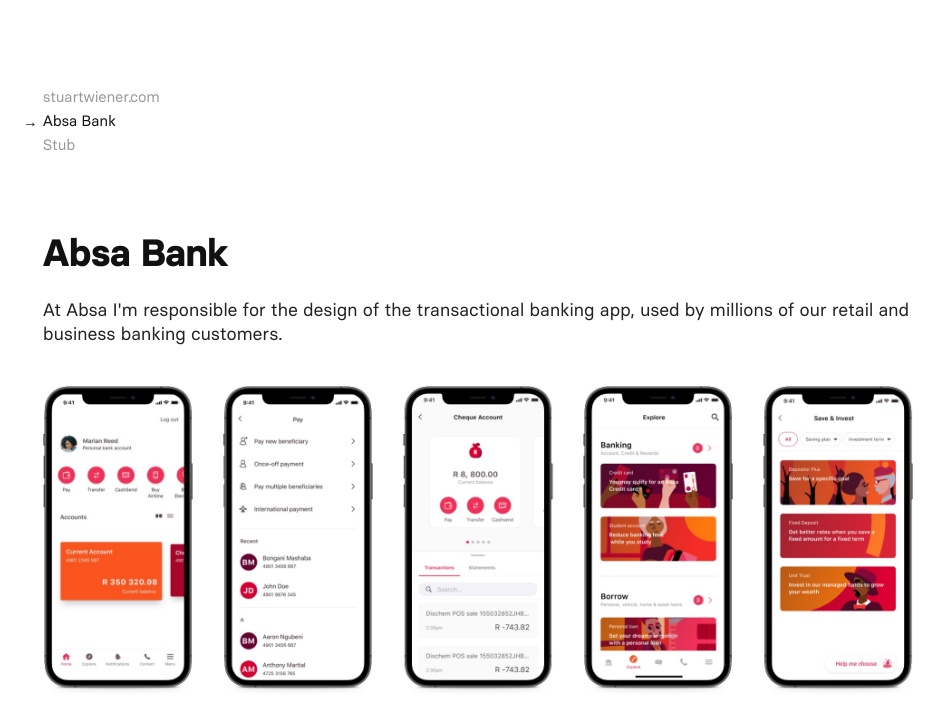
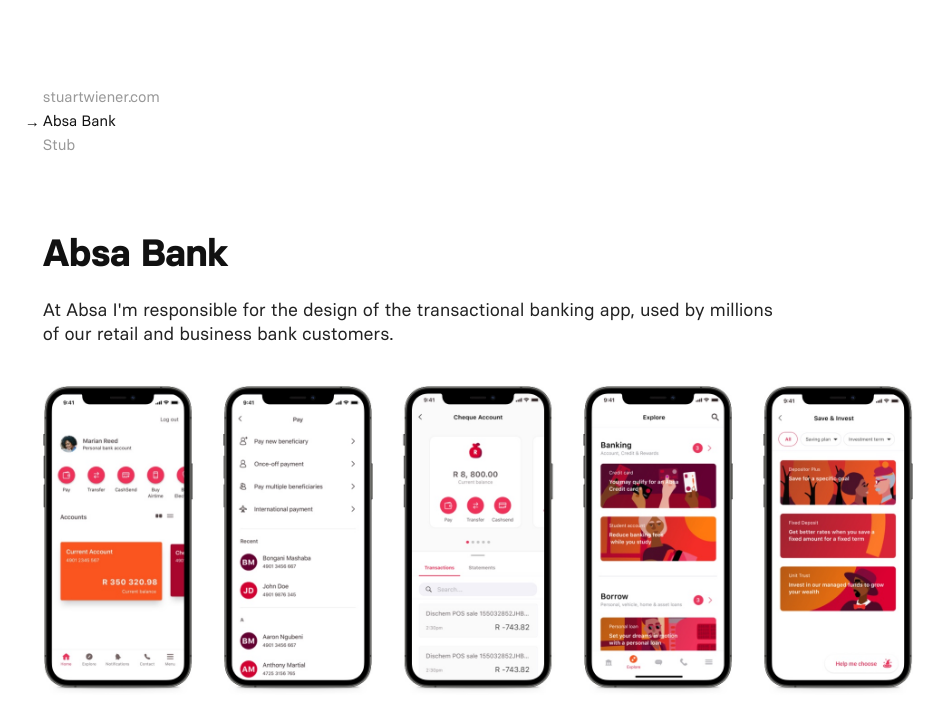
Before and after one commit to stuartwiener/stuartwiener.github.io, a Jekyll site: the page built from absa.html, in a window 1280 px wide. Shown: the top 716 px of the page, without its empty margins (162-1106 px from the left). Built offline with Jekyll 4.4.1, drawn with Linux system fonts in a browser that asks for light colours; grey boxes are pictures that could not be loaded.

Commit message:
added initial content and styles

```diff
--- a/_sass/_layout.scss
+++ b/_sass/_layout.scss
@@ -27,6 +27,32 @@
     margin: 0 auto;
     padding: 5vw 6vw 40px 6vw;
     max-width: 1280px;
+  }
+}
+
+.longform {
+  p, ol, ul {
+    max-width: 740px;
+  }
+  img.narrow {
+    max-width: 740px;
+  }
+  .longform__container {
+    max-width: 740px;
+  }
+}
+
+.video {
+  position: relative;
+  height:0;
+  padding-bottom: 56.3%;
+
+  iframe {
+    position: absolute;
+    top: 0;
+    left: 0;
+    width: 100%;
+    height: 100%;
   }
 }
 
--- a/_sass/_typography.scss
+++ b/_sass/_typography.scss
@@ -90,11 +90,10 @@
     .active::before {
       content: '→';
       position: absolute;
-      left: -20px;
+      left: -18px;
       top: 0;
     }
 }
-
 
 .title, h1 {
   font-size: 28px;
--- a/absa.html
+++ b/absa.html
@@ -10,8 +10,18 @@
     <li><a href="{% link stub.html %}">Stub</a></li>
 </ul>
 
-<h1>Absa Bank</h1>
+<div class="longform">
 
-<p>At Absa I'm responsible for the design of the transactional banking app, used by millions of our retail and business banking customers.</p>
+    <h1>Absa Bank</h1>
 
-<img src="{{ site.url }}/assets/absa-app-overview.jpg"  alt="">
+    <p>At Absa I'm responsible for the design of the transactional banking app, used by millions of our retail and business bank customers.</p>
+
+    <img src="{{ site.url }}/assets/absa-app-overview.jpg"  alt="">
+
+    <div class="longform__container">
+    <div class="video">
+        <iframe width="560" height="315" src="https://www.youtube.com/embed/yj0qau1hx2A" frameborder="0" allow="accelerometer; autoplay; clipboard-write; encrypted-media; gyroscope; picture-in-picture" allowfullscreen></iframe>
+    </div>
+</div>
+
+</div>
```
